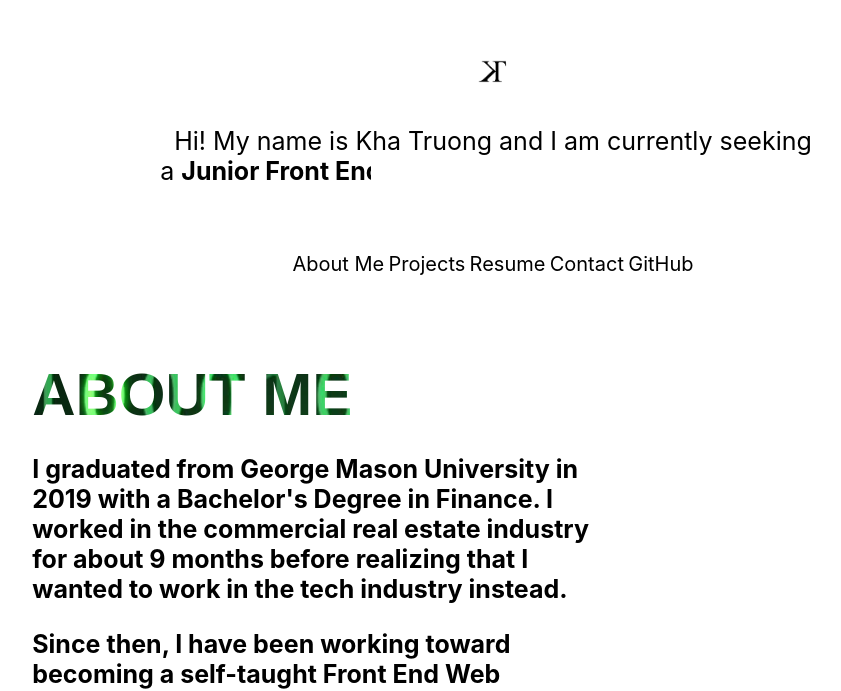
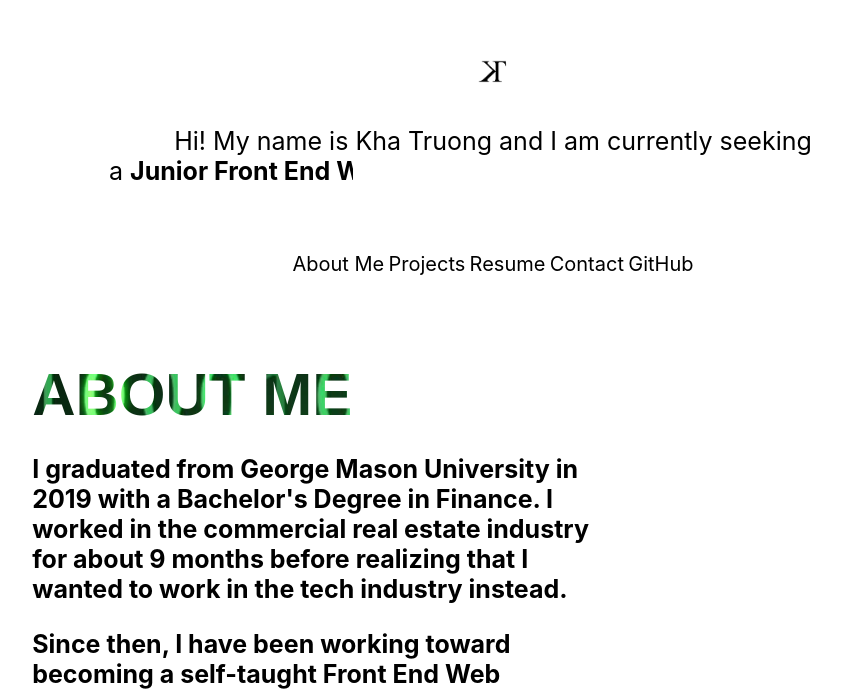
Before and after one commit to khatruong2009/ReactKhaTruong, a React (Create React App) app in the folder khatruong/: page / in a window 1024 px wide. Shown: the part 108-799 px from the top of the page, without its empty margins (19-860 px from the left). Built offline with nearby package versions, Linux system fonts and the light colour scheme; the HTML template or start-up script is replaced by a standard one.

Commit message:
changed the styling for the front text

```diff
--- a/khatruong/public/style.css
+++ b/khatruong/public/style.css
@@ -27,7 +27,7 @@ html {
 
 .first-text {
   text-align: center;
-  width: 45%;
+  width: 60%;
 }
 
 .bold {
@@ -368,7 +368,7 @@ html {
 
 @media screen and (max-width: 1150px) and (min-width: 851px) and (orientation: landscape) {
   .first-text {
-    width: 65%;
+    width: 75%;
   }
 
   .project-image {
```
